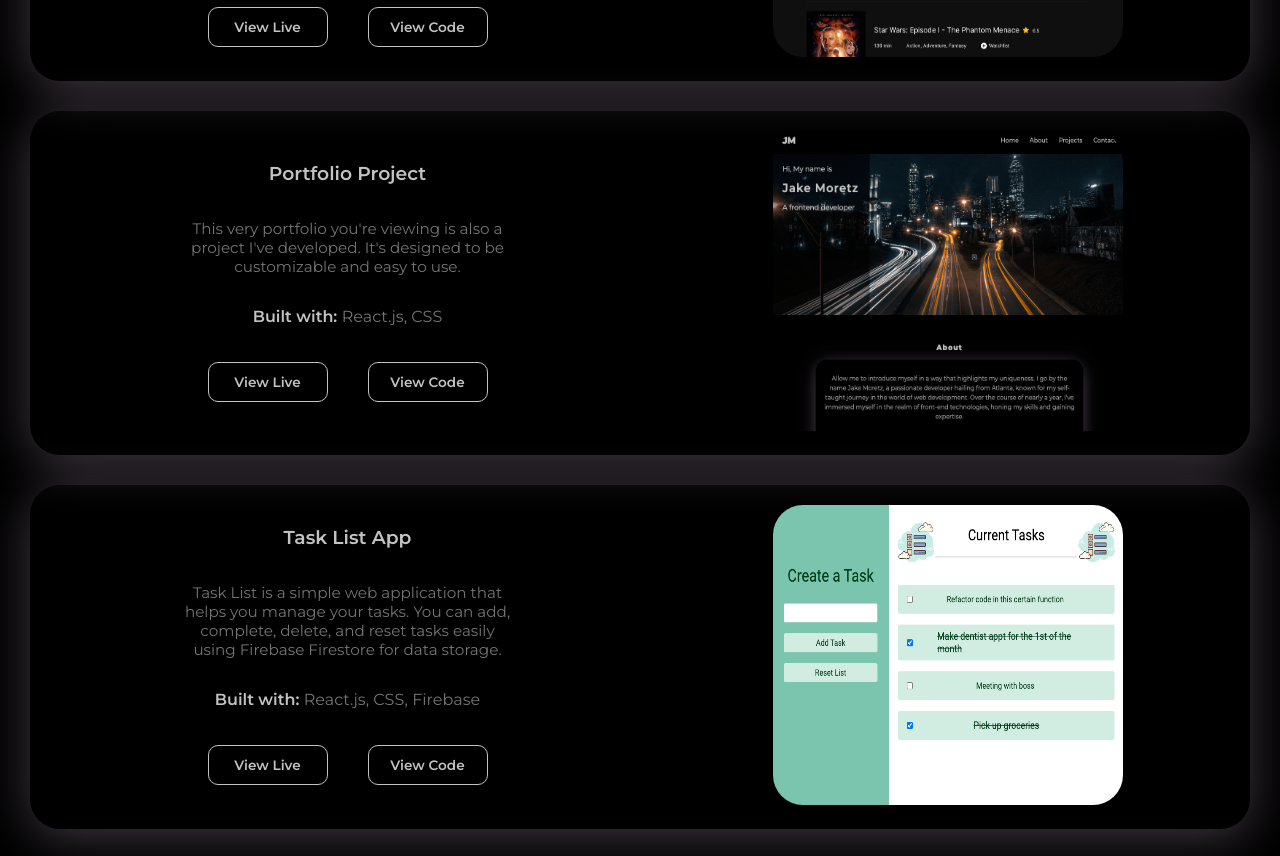
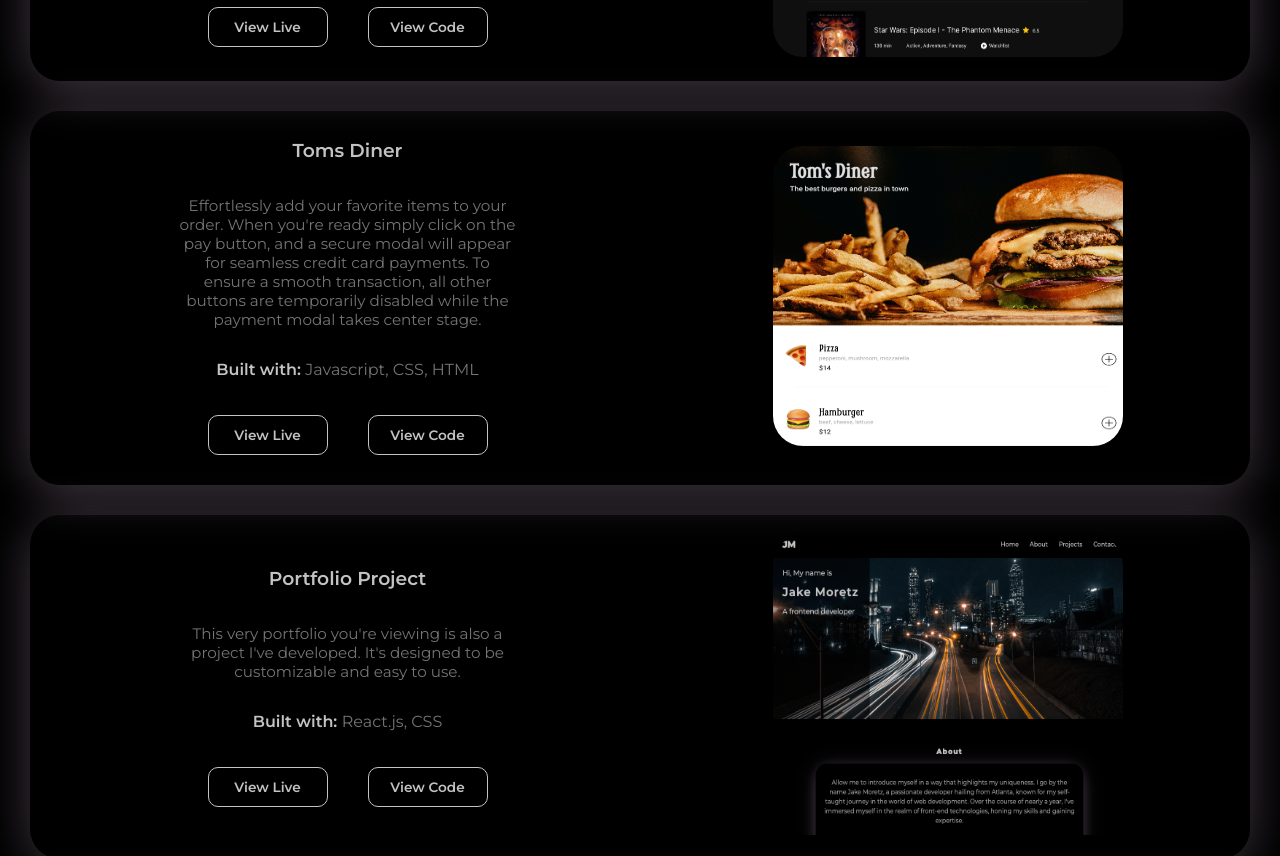
Before and after one commit to JakeMoretz/portfolio-v2, a React (Vite) app in the folder vite-project/: page / in a window 1280 px wide. Shown: the part 2060-2916 px from the top of the page. Built offline with nearby package versions, Linux system fonts and the light colour scheme.

Commit message:
added a project

```diff
--- a/vite-project/src/components/Project.jsx
+++ b/vite-project/src/components/Project.jsx
@@ -7,7 +7,7 @@ export default function Project(props) {
             <section className="info">
                 <h3 className={props.darkMode ? "light-title" : ""}>{props.title}</h3>
                 <p className={props.darkMode ? "light-project-description" : "project-description"}>{props.description}</p>
-                <p className={props.darkMode ? "light-project-stack" : "project-stack"}><span className={props.darkMode ? "light-title" : ""} >Built with: </span>{props.stack}</p>
+                <p className={props.darkMode ? "light-project-stack" : "project-stack"}><span className={props.darkMode ? "light-title" : ""} >Built with:  </span>{props.stack}</p>
                <span>
 
                     <a href={props.live}>
--- a/vite-project/src/projectData.js
+++ b/vite-project/src/projectData.js
@@ -10,6 +10,15 @@ export default [
     },
     {
         id: '2',
+        title: 'Toms Diner',
+        description: "Effortlessly add your favorite items to your order. When you're ready simply click on the pay button, and a secure modal will appear for seamless credit card payments. To ensure a smooth transaction, all other buttons are temporarily disabled while the payment modal takes center stage.",
+        stack: 'Javascript, CSS, HTML',
+        img: './diner.png',
+        live: 'https://jakemoretz.github.io/diner-app/',
+        code: 'https://github.com/JakeMoretz/diner-app',
+    },
+    {
+        id: '3',
         title: 'Portfolio Project',
         description: "This very portfolio you're viewing is also a project I've developed. It's designed to be customizable and easy to use.",
         stack: 'React.js, CSS',
@@ -18,7 +27,7 @@ export default [
         code: 'https://github.com/JakeMoretz/portfolio-v2/tree/main/vite-project',
     },
     {
-        id: '3',
+        id: '4',
         title: 'Task List App',
         description: 'Task List is a simple web application that helps you manage your tasks. You can add, complete, delete, and reset tasks easily using Firebase Firestore for data storage.',
         stack: 'React.js, CSS, Firebase',
```
Also changed, not shown: vite-project/public/diner.png (added).
